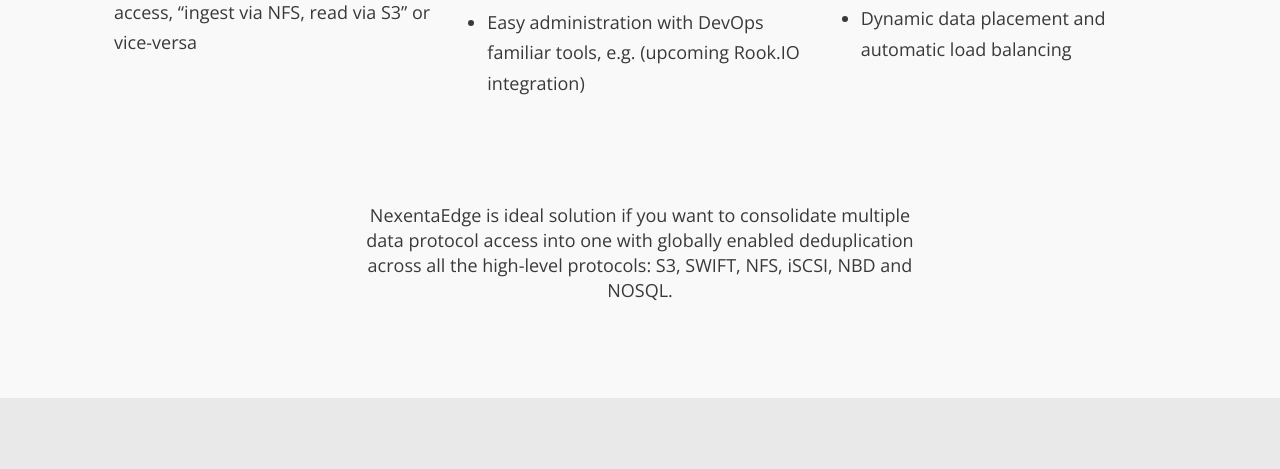
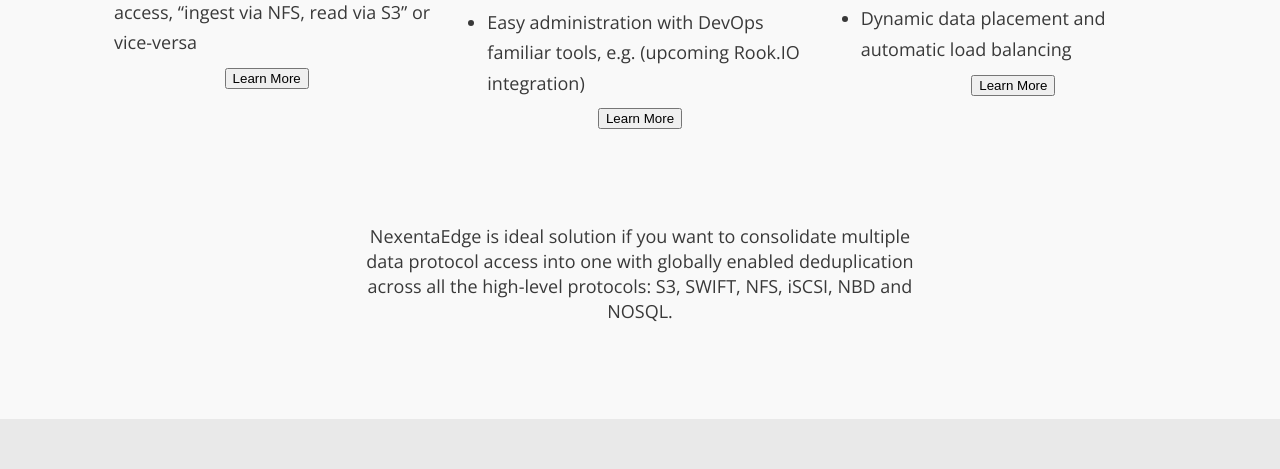
Before and after one commit to nexentaedge/nexentaedge.github.io, a plain HTML site: page en/index.html in a window 1280 px wide. Shown: the part 893-1362 px from the top of the page. Drawn offline with nearby package versions, Linux system fonts and the light colour scheme; files that its build step writes are made by us from their sources.

Commit message:
Jenkins build number 47

```diff
--- a/en/index.html
+++ b/en/index.html
@@ -6,6 +6,7 @@
 <li>Management API for Snapshots and Clones, including Bucket instantaneous snapshots
 <li>Transparent NFS to/from S3 bucket access, “ingest via NFS, read via S3” or vice-versa
 </ul>
+<Button href={docUrl('doc1.html', language)}>Learn More</Button>
 </span></div></div></div><div class="blockElement alignCenter fourByGridBlock"><div class="blockContent"><h2><div><span><p>Multi-Protocol Persistent Volumes</p>
 </span></div></h2><div><span><ul align="left">
 <li>Deployed as containers and managed using standard container tools
@@ -15,6 +16,7 @@
 <li>Enterprise class feature set with built-in data reduction, snapshots, clones and QoS
 <li>Easy administration with DevOps familiar tools, e.g. (upcoming Rook.IO integration)
 </ul>
+<Button href={docUrl('doc2.html', language)}>Learn More</Button>
 </span></div></div></div><div class="blockElement alignCenter fourByGridBlock"><div class="blockContent"><h2><div><span><p>Edge-X S3 API for Big Data and Analytics</p>
 </span></div></h2><div><span><ul align="left">
 <li>S3 Object as a Key-Value storage database with easy access via Node.JS, Java, Python, C/C++ APIs
@@ -22,7 +24,9 @@
 <li>High-performance S3 Object Stream Session ”POSIX mountable”
 <li>Management API for Snapshots and Clones where any types of objects and buckets can be snapshotted and cloned
 <li>Dynamic data placement and automatic load balancing
-</ul></span></div></div></div></div></div></div><div class="productShowcaseSection paddingBottom" style="text-align:center;"><div><span><p>NexentaEdge is ideal solution if you want to consolidate multiple data protocol access into one with globally enabled deduplication across all the high-level protocols: S3, SWIFT, NFS, iSCSI, NBD and NOSQL.</p>
+</ul>
+<Button href={docUrl('doc3.html', language)}>Learn More</Button>
+</span></div></div></div></div></div></div><div class="productShowcaseSection paddingBottom" style="text-align:center;"><div><span><p>NexentaEdge is ideal solution if you want to consolidate multiple data protocol access into one with globally enabled deduplication across all the high-level protocols: S3, SWIFT, NFS, iSCSI, NBD and NOSQL.</p>
 </span></div></div><div class="container lightBackground paddingBottom paddingTop"><div class="wrapper"><div class="gridBlock"><div class="blockElement alignCenter imageAlignSide imageAlignRight twoByGridBlock"><div class="blockContent"><h2><div><span><p>Learn How</p>
 </span></div></h2><div><span><p>Talk about learning how to use this</p>
 </span></div></div><div class="blockImage"><img src="/img/logo-nexenta-edge.png"/></div></div></div></div></div><div class="container darkBackground paddingBottom paddingTop"><div class="wrapper"><div class="gridBlock"><div class="blockElement alignCenter imageAlignSide imageAlignRight twoByGridBlock"><div class="blockContent"><div><span><p>NexentaEdge DevOps Edition is a purpose built and packaged software stack to enable scale-out storage infrastructure for containerized applications. It is designed to make it easy to integrate an enterprise class storage system with existing networking and compute services as a solution.</p>
```
Also changed, not shown: index.html (+5 -1 lines).
